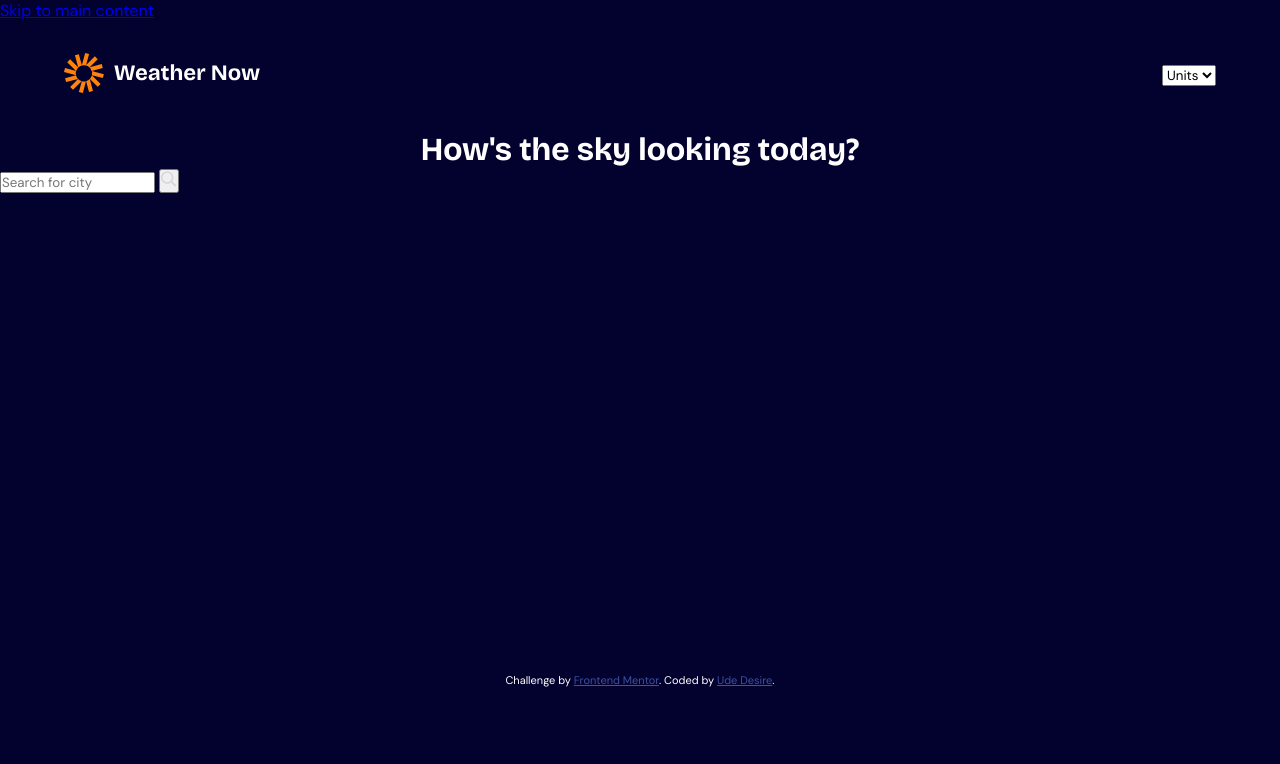
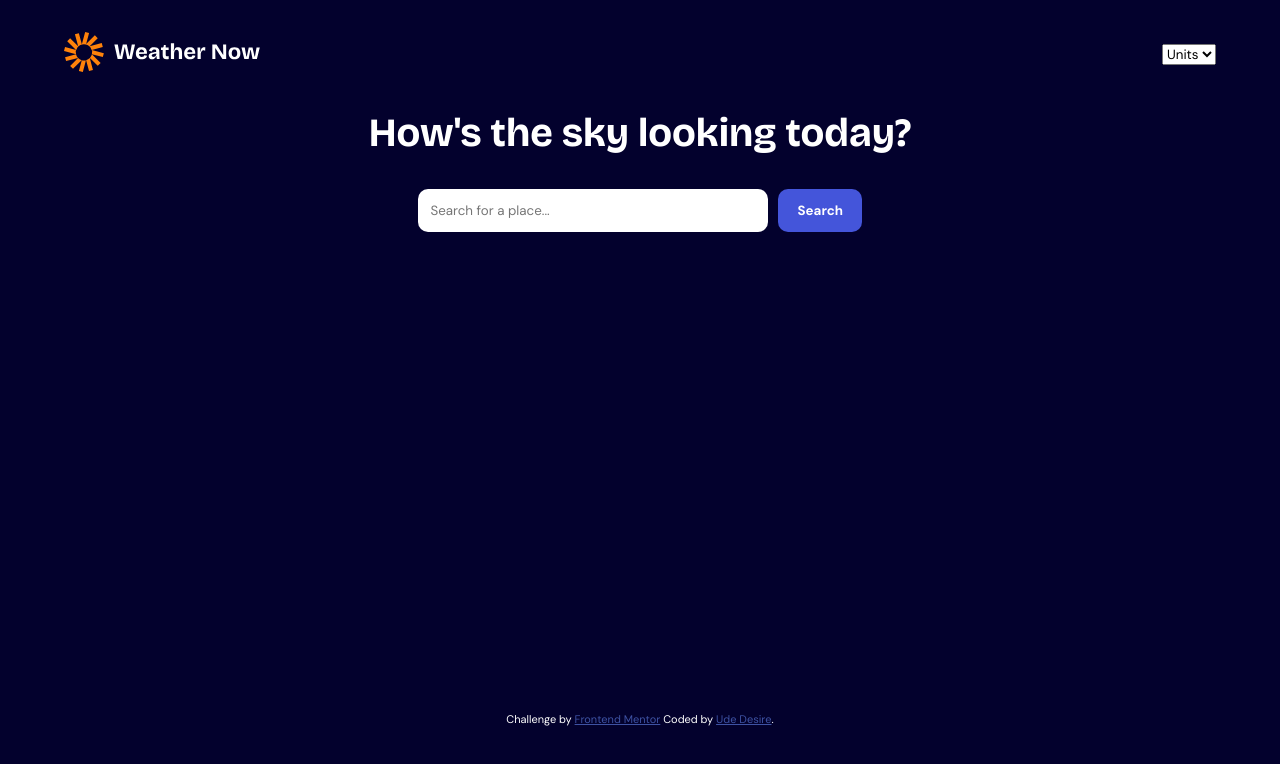
Before and after one commit to DessyZeal/FrontendMentorWeatherApp-IT-Project-, a plain HTML site: page index.html in a window 1280 px wide. Drawn offline with nearby package versions, Linux system fonts and the light colour scheme.

Commit message:
Added the styling for the search bar and search button

```diff
--- a/index.html
+++ b/index.html
@@ -20,20 +20,20 @@
                 <option value="">Units</option>
             </select>
         </nav>
-        <div class="hero">
+    </header>
+        <section class="hero">
             <h1>How's the sky looking today?</h1>
-            <form action="#" class="search-form" id="search-form">
-                <input type="text" name="city" id="city" placeholder="Search for city" aria-label="Search for city" required>
-                <button type="submit" aria-label="Search">
-                    <img src="./assets/images/icon-search.svg" alt="" width="16" height="16">
-                </button>
-        </div>
-    </header>
+
+            <div class="hero-search">
+                <input class="hero-textbox" type="text" name="city" id="city" placeholder="Search for a place...">
+                <button class="hero-button" type="submit">Search</button>
+            </div>
+        </section>
     <main id="main">
 
     </main>
     <div class="attribution">
-        Challenge by <a href="https://www.frontendmentor.io?ref=challenge">Frontend Mentor</a>.
+        Challenge by <a href="https://www.frontendmentor.io?ref=challenge">Frontend Mentor</a>
         Coded by <a href="#">Ude Desire</a>.
     </div>
 </body>
--- a/style.css
+++ b/style.css
@@ -3,6 +3,8 @@
 @import url('https://fonts.googleapis.com/css2?family=Bricolage+Grotesque:opsz,wght@12..96,200..800&family=DM+Sans:ital,opsz,wght@0,9..40,100..1000;1,9..40,100..1000&family=Fraunces:ital,opsz,wght@0,9..144,100..900;1,9..144,100..900&display=swap');
 
 :root {
+    --Very-light-blue-btn: hsl(233, 67%, 56%);
+    --Very-navy-blue: hsl(248, 70%, 36%);
     --Very-Dark-Blue: hsl(243, 96%, 9%);
     --Dark-Grayish-Blue: hsl(213, 19%, 18%);
     --Grayish-Blue: hsl(214, 17%, 51%);
@@ -18,6 +20,16 @@
     padding: 0;
     box-sizing: border-box;
     font-family: 'DM Sans', sans-serif;
+}
+.visually-hidden {
+    position: absolute;
+    width: 1px;
+    height: 1px;
+    padding: 0;
+    margin: -1px;
+    overflow: hidden;
+    clip: rect(0, 0, 0, 0);
+    border: 0;
 }
 img {
     max-width: 100%;
@@ -41,8 +53,33 @@ body{
 .hero h1 {
     text-align: center;
     font-family: var(--Font-Header);
+    font-size: 2.5rem;
 }
 
+.hero-search {
+    margin-top: 2rem;
+    text-align: center;
+}
+
+.hero-search input {
+    width: 350px;
+    padding: .8rem;
+    border-radius: 10px;
+    border: none;
+    outline: none;
+}
+
+.hero-search button {
+    padding: .8rem 1.2rem;
+    border-radius: 10px;
+    border: none;
+    outline: none;
+    background-color: var(--Very-light-blue-btn);
+    color: var(--White);
+    font-weight: 700;
+    cursor: pointer;
+    margin-left: .4rem;
+}
 .attribution {
     font-size: 11px;
     text-align: center;
```
